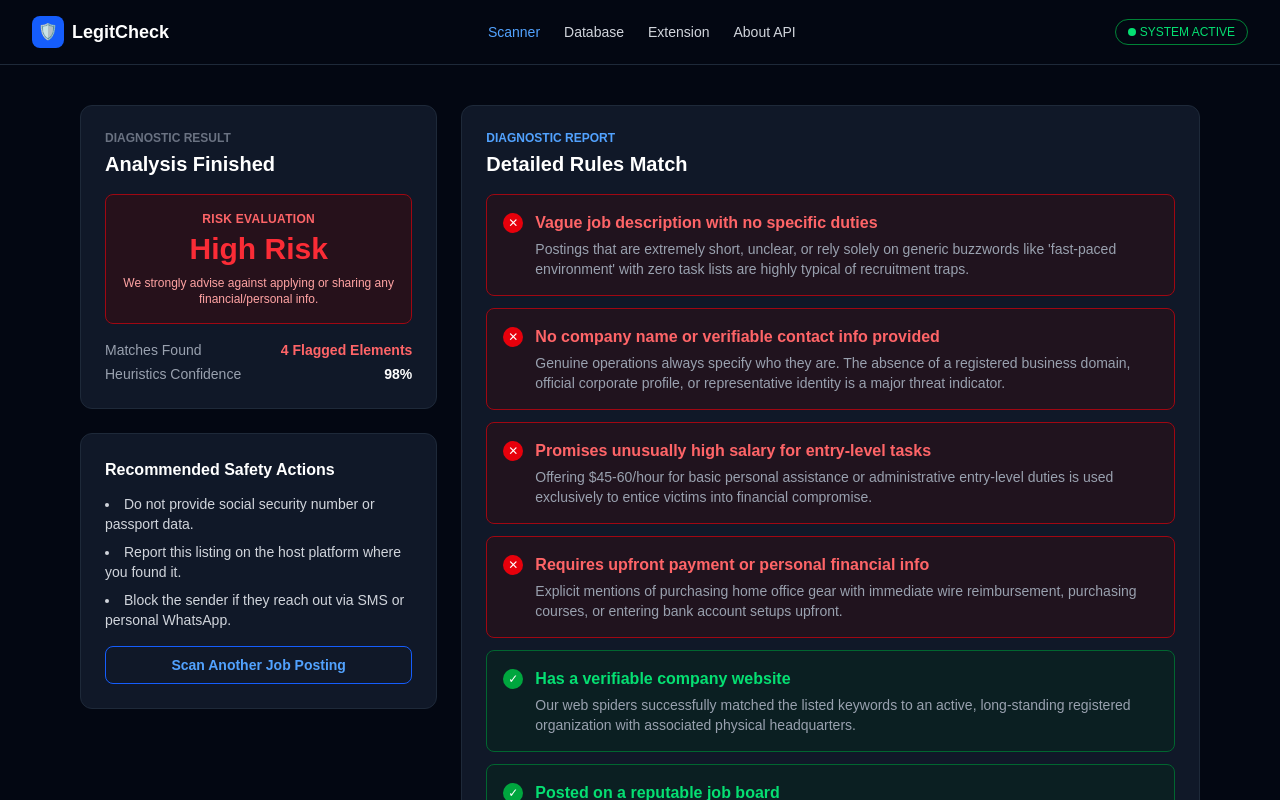
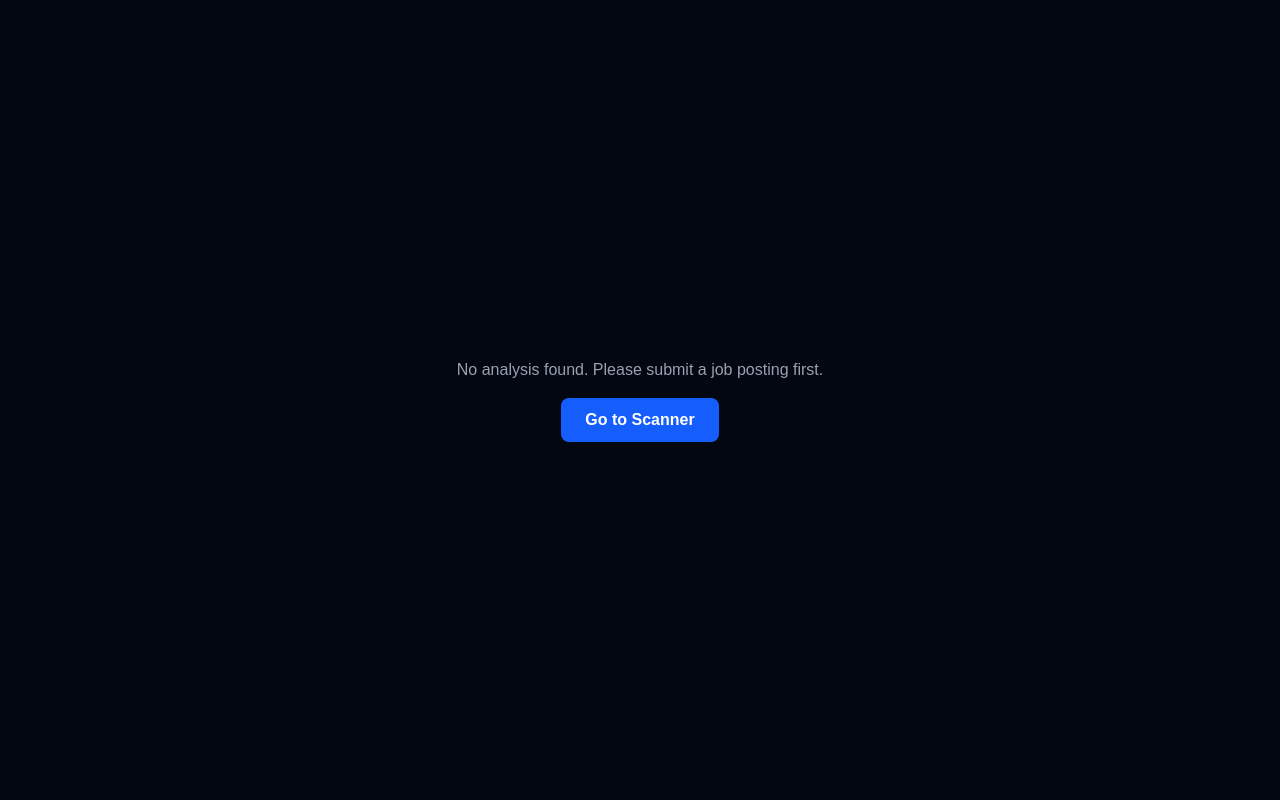
Before and after one commit to Bigminipekka/Capstone-project-LegitCheck-, a Next.js app: page /results in a window 1280 px wide. Shown: the top 800 px of the page. Built offline with nearby package versions, Linux system fonts and the light colour scheme.

Commit message:
Connect front end to real detection API, replace placeholder data

```diff
--- a/app/page.tsx
+++ b/app/page.tsx
@@ -5,11 +5,42 @@ import { useRouter } from "next/navigation";
 
 export default function Home() {
   const [jobPosting, setJobPosting] = useState("");
+  const [loading, setLoading] = useState(false);
+  const [errorMsg, setErrorMsg] = useState("");
   const router = useRouter();
 
-  const handleSubmit = () => {
-    // Detection logic will be connected here later
-    router.push("/results");
+  const handleSubmit = async () => {
+    setErrorMsg("");
+
+    if (jobPosting.trim().length < 20) {
+      setErrorMsg("Please paste a longer job posting to analyze.");
+      return;
+    }
+
+    setLoading(true);
+
+    try {
+      const res = await fetch("/api/analyze", {
+        method: "POST",
+        headers: { "Content-Type": "application/json" },
+        body: JSON.stringify({ text: jobPosting }),
+      });
+
+      const data = await res.json();
+
+      if (!res.ok) {
+        setErrorMsg(data.error || "Something went wrong. Please try again.");
+        setLoading(false);
+        return;
+      }
+
+      // Save the result temporarily so the Results page can read it
+      sessionStorage.setItem("legitcheck_result", JSON.stringify(data));
+      router.push("/results");
+    } catch (err) {
+      setErrorMsg("Something went wrong. Please try again.");
+      setLoading(false);
+    }
   };
 
   return (
@@ -69,6 +100,10 @@ export default function Home() {
           className="w-full h-48 p-4 rounded-lg bg-gray-950 border border-gray-700 text-white placeholder-gray-500 focus:outline-none focus:border-blue-500 resize-none"
         />
 
+        {errorMsg && (
+          <p className="text-red-400 text-sm mt-2">{errorMsg}</p>
+        )}
+
         <div className="flex justify-between items-center mt-4">
           <span className="text-xs text-gray-500 flex items-center gap-1">
             🛡️ We do not save your personal job search data.
@@ -76,9 +111,10 @@ export default function Home() {
 
           <button
             onClick={handleSubmit}
-            className="px-6 py-2.5 bg-blue-600 hover:bg-blue-700 rounded-lg font-semibold transition-colors flex items-center gap-2"
+            disabled={loading}
+            className="px-6 py-2.5 bg-blue-600 hover:bg-blue-700 disabled:opacity-50 rounded-lg font-semibold transition-colors flex items-center gap-2"
           >
-            Check This Posting →
+            {loading ? "Analyzing..." : "Check This Posting →"}
           </button>
         </div>
       </div>
--- a/app/results/page.tsx
+++ b/app/results/page.tsx
@@ -1,42 +1,79 @@
+"use client";
+
+import { useEffect, useState } from "react";
+import { useRouter } from "next/navigation";
+
+interface FlaggedResult {
+  indicator: string;
+  weight: string;
+  description: string;
+  source: string;
+  category: string;
+}
+
+interface AnalysisResult {
+  riskLevel: "Low" | "Medium" | "High";
+  matchesFound: number;
+  totalScore: number;
+  flaggedResults: FlaggedResult[];
+}
+
 export default function Results() {
-  const redFlags = [
-    {
-      status: "flag",
-      title: "Vague job description with no specific duties",
-      description:
-        "Postings that are extremely short, unclear, or rely solely on generic buzzwords like 'fast-paced environment' with zero task lists are highly typical of recruitment traps.",
+  const router = useRouter();
+  const [result, setResult] = useState<AnalysisResult | null>(null);
+
+  useEffect(() => {
+    const stored = sessionStorage.getItem("legitcheck_result");
+    if (stored) {
+      setResult(JSON.parse(stored));
+    }
+  }, []);
+
+  if (!result) {
+    return (
+      <main className="min-h-screen bg-gray-950 text-white flex flex-col items-center justify-center px-4">
+        <p className="text-gray-400 mb-4">
+          No analysis found. Please submit a job posting first.
+        </p>
+        <button
+          onClick={() => router.push("/")}
+          className="px-6 py-2.5 bg-blue-600 hover:bg-blue-700 rounded-lg font-semibold transition-colors"
+        >
+          Go to Scanner
+        </button>
+      </main>
+    );
+  }
+
+  const riskColors = {
+    High: {
+      border: "border-red-800",
+      bg: "bg-red-950/40",
+      text: "text-red-500",
+      label: "text-red-400",
+      sub: "text-red-300",
+      advice: "We strongly advise against applying or sharing any financial/personal info.",
     },
-    {
-      status: "flag",
-      title: "No company name or verifiable contact info provided",
-      description:
-        "Genuine operations always specify who they are. The absence of a registered business domain, official corporate profile, or representative identity is a major threat indicator.",
+    Medium: {
+      border: "border-yellow-800",
+      bg: "bg-yellow-950/40",
+      text: "text-yellow-500",
+      label: "text-yellow-400",
+      sub: "text-yellow-300",
+      advice: "Proceed with caution and verify the company independently before applying.",
     },
-    {
-      status: "flag",
-      title: "Promises unusually high salary for entry-level tasks",
-      description:
-        "Offering $45-60/hour for basic personal assistance or administrative entry-level duties is used exclusively to entice victims into financial compromise.",
+    Low: {
+      border: "border-green-800",
+      bg: "bg-green-950/40",
+      text: "text-green-500",
+      label: "text-green-400",
+      sub: "text-green-300",
+      advice: "No major red flags detected, but always use good judgment.",
     },
-    {
-      status: "flag",
-      title: "Requires upfront payment or personal financial info",
-      description:
-        "Explicit mentions of purchasing home office gear with immediate wire reimbursement, purchasing courses, or entering bank account setups upfront.",
-    },
-    {
-      status: "safe",
-      title: "Has a verifiable company website",
-      description:
-        "Our web spiders successfully matched the listed keywords to an active, long-standing registered organization with associated physical headquarters.",
-    },
-    {
-      status: "safe",
-      title: "Posted on a reputable job board",
-      description:
-        "This posting metadata aligns with authorized integration signals directly mapped from primary certified employment syndicates.",
-    },
-  ];
+  };
+
+  const colors = riskColors[result.riskLevel];
+  const confidence = Math.min(98, 70 + result.matchesFound * 5);
 
   return (
     <main className="min-h-screen bg-gray-950 text-white flex flex-col">
@@ -70,24 +107,25 @@ export default function Results() {
             <p className="text-xs text-gray-500 font-semibold">DIAGNOSTIC RESULT</p>
             <h2 className="text-xl font-bold mt-1 mb-4">Analysis Finished</h2>
 
-            <div className="border border-red-800 bg-red-950/40 rounded-lg p-4 text-center">
-              <p className="text-xs text-red-400 font-semibold tracking-wide">
+            <div className={`border ${colors.border} ${colors.bg} rounded-lg p-4 text-center`}>
+              <p className={`text-xs ${colors.label} font-semibold tracking-wide`}>
                 RISK EVALUATION
               </p>
-              <p className="text-3xl font-bold text-red-500 mt-1">High Risk</p>
-              <p className="text-xs text-red-300 mt-2">
-                We strongly advise against applying or sharing any
-                financial/personal info.
+              <p className={`text-3xl font-bold ${colors.text} mt-1`}>
+                {result.riskLevel} Risk
               </p>
+              <p className={`text-xs ${colors.sub} mt-2`}>{colors.advice}</p>
             </div>
 
             <div className="flex justify-between text-sm mt-4">
               <span className="text-gray-400">Matches Found</span>
-              <span className="text-red-400 font-semibold">4 Flagged Elements</span>
+              <span className={`${colors.label} font-semibold`}>
+                {result.matchesFound} Flagged Elements
+              </span>
             </div>
             <div className="flex justify-between text-sm mt-1">
               <span className="text-gray-400">Heuristics Confidence</span>
-              <span className="font-semibold">98%</span>
+              <span className="font-semibold">{confidence}%</span>
             </div>
           </div>
 
@@ -99,7 +137,10 @@ export default function Results() {
               <li>Block the sender if they reach out via SMS or personal WhatsApp.</li>
             </ul>
 
-            <button className="w-full mt-4 py-2 border border-blue-600 text-blue-400 rounded-lg text-sm font-semibold hover:bg-blue-950 transition-colors">
+            <button
+              onClick={() => router.push("/")}
+              className="w-full mt-4 py-2 border border-blue-600 text-blue-400 rounded-lg text-sm font-semibold hover:bg-blue-950 transition-colors"
+            >
               Scan Another Job Posting
             </button>
           </div>
@@ -110,40 +151,33 @@ export default function Results() {
           <p className="text-xs text-blue-400 font-semibold">DIAGNOSTIC REPORT</p>
           <h2 className="text-xl font-bold mt-1 mb-4">Detailed Rules Match</h2>
 
+          {result.flaggedResults.length === 0 ? (
+            <p className="text-gray-400 text-sm">
+              No red flags were detected in this posting based on our current rule set.
+            </p>
+          ) : (
             <div className="space-y-3">
-            {redFlags.map((flag, i) => (
+              {result.flaggedResults.map((flag, i) => (
                 <div
                   key={i}
-                className={`border rounded-lg p-4 ${
-                  flag.status === "flag"
-                    ? "border-red-800 bg-red-950/30"
-                    : "border-green-800 bg-green-950/30"
-                }`}
+                  className="border rounded-lg p-4 border-red-800 bg-red-950/30"
                 >
                   <div className="flex items-start gap-3">
-                  <span
-                    className={`mt-0.5 w-5 h-5 rounded-full flex items-center justify-center text-xs shrink-0 ${
-                      flag.status === "flag"
-                        ? "bg-red-600"
-                        : "bg-green-600"
-                    }`}
-                  >
-                    {flag.status === "flag" ? "✕" : "✓"}
+                    <span className="mt-0.5 w-5 h-5 rounded-full flex items-center justify-center text-xs shrink-0 bg-red-600">
+                      ✕
                     </span>
                     <div>
-                    <p
-                      className={`font-semibold ${
-                        flag.status === "flag" ? "text-red-400" : "text-green-400"
-                      }`}
-                    >
-                      {flag.title}
+                      <p className="font-semibold text-red-400">{flag.indicator}</p>
+                      <p className="text-sm text-gray-400 mt-1">{flag.description}</p>
+                      <p className="text-xs text-gray-600 mt-1">
+                        Source: {flag.source} • Weight: {flag.weight}
                       </p>
-                    <p className="text-sm text-gray-400 mt-1">{flag.description}</p>
                     </div>
                   </div>
                 </div>
               ))}
             </div>
+          )}
         </div>
       </div>
 
```
Lines whose indentation alone changed are shown as unchanged.
